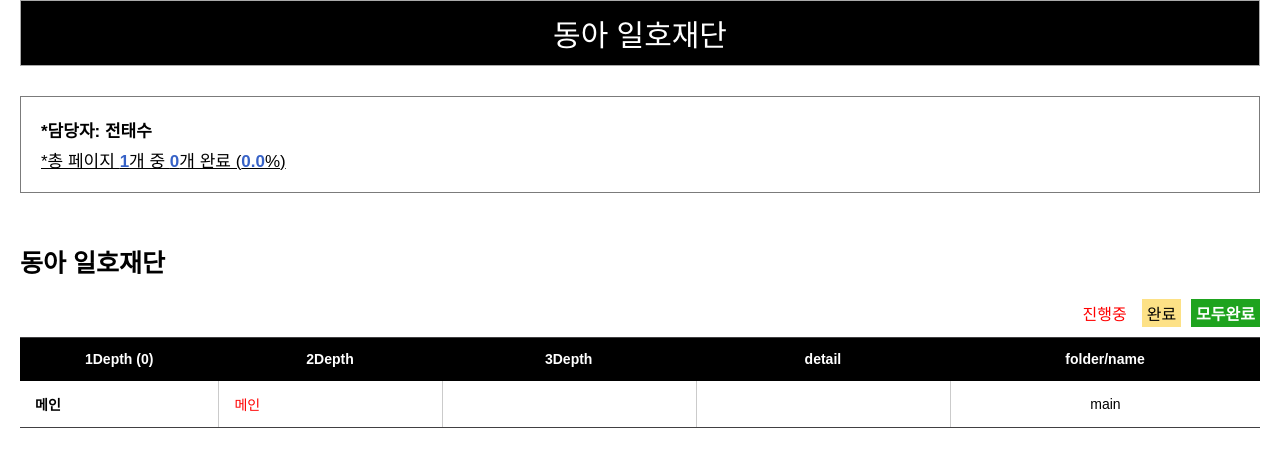
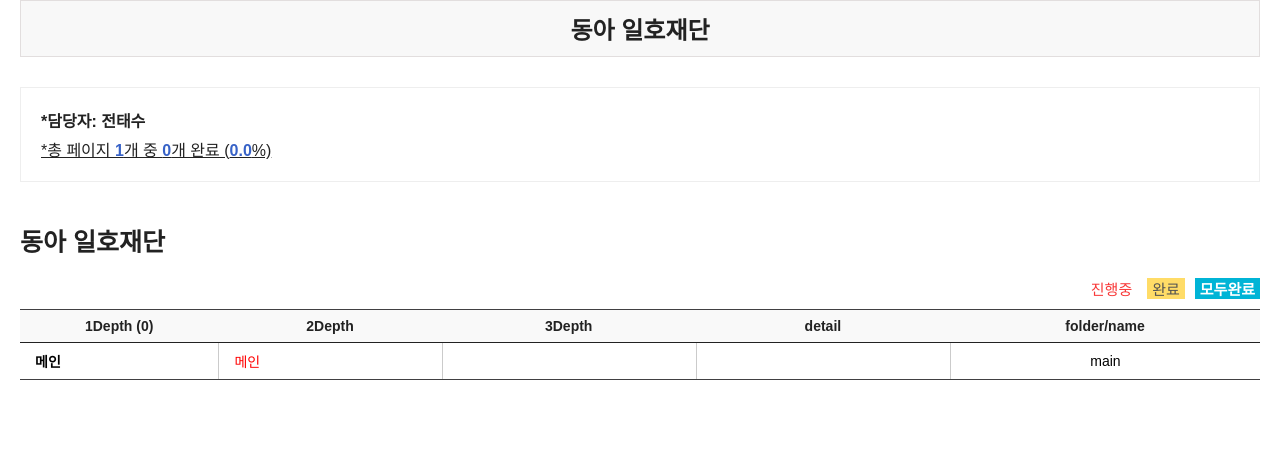
Before and after one commit to jeontaesu1/gulp_test, a website: page src/html/index.html in a window 1280 px wide. Drawn offline with nearby package versions, Linux system fonts and the light colour scheme; files that its build step writes are made by us from their sources.

Commit message:
인덱스 스타일 수정

```diff
--- a/src/html/index.html
+++ b/src/html/index.html
@@ -8,7 +8,7 @@
   <title>마크업</title>
   <link rel="stylesheet" href="./markup/markup.css" />
 
-  <script src="https://code.jquery.com/jquery-3.3.1.min.js"></script>
+  <script src="https://code.jquery.com/jquery-3.7.1.min.js"></script>
   <script src="./markup/markup.js"></script>
 
 
--- a/src/markup/markup.css
+++ b/src/markup/markup.css
@@ -185,8 +185,9 @@
 .notice {
   margin-top: 30px;
   padding: 20px;
-  border: 1px solid #7b7b7b;
-  font-size: 17px;
+  border: 1px solid #eee;
+  font-size: 16px;
+  color: #222;
 }
 
 .notice p+p {
@@ -208,23 +209,24 @@
 
 .state>* {
   margin-left: 10px;
-  padding: 2px 5px;
+  padding: 0 5px;
   display: inline-block;
+  font-size: 15px;
 }
 
 .state .allEnd {
-  background-color: #1ea31e;
+  background-color: #00b4d6;
   color: #fff;
   font-weight: 600;
 }
 
 .state .ing {
-  color: red;
+  color: rgb(248, 55, 55);
 }
 
 .state .end {
-  background-color: rgb(253, 225, 134);
-  ;
+  background-color: rgb(255, 220, 103);
+  color: #525252
 }
 
 .urlList {
@@ -255,7 +257,7 @@
 .urlList>li {}
 
 .urlList>li+li {
-  border-top: 1px solid #000;
+  border-top: 1px solid #222;
 }
 
 li.head {
@@ -263,12 +265,12 @@
   table-layout: fixed;
   width: 100%;
   text-align: center;
-  background-color: #000;
-  color: #fff;
+  background-color: #f9f9f9;
+  color: #222;
 }
 
 li.head>* {
-  padding: 13px 15px;
+  padding: 8px 15px;
   display: table-cell;
   vertical-align: middle;
   font-weight: 700;
@@ -289,7 +291,7 @@
 }
 
 .sub>li>* {
-  padding: 13px 15px;
+  padding: 8px 15px;
   display: table-cell;
   vertical-align: middle;
 }
@@ -313,9 +315,10 @@
 }
 
 h2 {
-  margin-top: 50px;
+  margin-top: 40px;
   padding-bottom: 20px;
   font-size: 25px;
+  color: #222;
 }
 
 h3 {
@@ -333,12 +336,13 @@
 .tab-a a {
   padding: 10px 0;
   flex: 1;
-  font-size: 30px;
-  border: 1px solid #aaa;
+  font-size: 24px;
+  border: 1px solid #e2dede;
   color: #aaa;
 }
 
 a.on {
-  background-color: #000;
-  color: #fff;
+  background-color: #f8f8f8;
+  color: #222;
+  font-weight: bold;
 }
--- a/src/markup/markup.js
+++ b/src/markup/markup.js
@@ -2,97 +2,72 @@
     let target;
     const tabLinks = document.querySelectorAll('.tab-a a');
     const urlList = document.querySelector('.urlList');
-    const totalCntEl = document.getElementById('totalCnt');
-    const endCntEl = document.getElementById('endCnt');
-    const endCntPEl = document.getElementById('endCntP');
-    const depth1CntEl = document.getElementById('depth1Cnt');
+    const totalCnt = document.getElementById('totalCnt');
+    const endCnt = document.getElementById('endCnt');
+    const endCntP = document.getElementById('endCntP');
+    const depth1Cnt = document.getElementById('depth1Cnt');
 
     function handleTabClick(event) {
-        // Remove 'on' class from all tab links
         tabLinks.forEach((link) => link.classList.remove('on'));
-
-        // Add 'on' class to clicked tab
         event.target.classList.add('on');
 
-        // Remove existing list items except header
-        const existingItems = urlList.querySelectorAll('li:not(.head)');
-        existingItems.forEach((item) => item.remove());
+        document
+            .querySelectorAll('.urlList li:not(.head)')
+            .forEach((li) => li.remove());
 
-        // Select target list based on tab index
         target = event.target.index === 0 ? markupPcList : null;
-
         let pageCnt = 0;
+        let str = '';
 
         target.forEach((a) => {
-            const depth1 = Object.keys(a);
-            const obj = a[depth1];
-
-            const li = document.createElement('li');
-            const ul = document.createElement('ul');
-            ul.classList.add(`sub${depth1[0] === '공통' ? ' guide' : ''}`);
+            let depth1 = Object.keys(a)[0];
+            let obj = a[depth1];
+            str += `<li>`;
+            str += `<ul class="sub${depth1 === '공통' ? ' guide' : ''}">`;
 
             obj.forEach((item, i) => {
-                if (depth1[0] !== '공통') {
-                    pageCnt++;
-                }
-
-                const subLi = document.createElement('li');
-                subLi.className = item.state || '';
-
-                subLi.innerHTML = `
-          <div class="depth_1">${i === 0 ? depth1 : ''}</div>
-          <div class="depth_2">${item.depth2 || ''}</div>
-          <div class="depth_3">${item.depth3 || ''}</div>
-          <div class="info">${item.info || ''}</div>
-          <div class="fileName">
-            <a href="${
-                item.src === 'main'
-                    ? 'main/main.html'
-                    : `html/${item.src.split('?')[0]}.html${
-                          item.src.split('?')[1]
-                              ? '?' + item.src.split('?')[1]
-                              : ''
-                      }`
-            }" target="_blank">
-              ${item.src.split('?')[0]}
-            </a>
-          </div>
-        `;
-
-                ul.appendChild(subLi);
+                if (depth1 !== '공통') pageCnt++;
+                str += `<li class="${item.state || ''}">`;
+                str += `<div class="depth_1">${i === 0 ? depth1 : ''}</div>`;
+                str += `<div class="depth_2">${item.depth2 || ''}</div>`;
+                str += `<div class="depth_3">${item.depth3 || ''}</div>`;
+                str += `<div class="info">${item.info || ''}</div>`;
+                const [fileName, query] = item.src.split('?');
+                str += `<div class="fileName"><a href="${
+                    fileName === 'main' ? './main/' : './pages/'
+                }${fileName}.html${query ? `?${query}` : ''}" target="_blank">${fileName}</a></div>`;
+                str += `</li>`;
             });
-
-            li.appendChild(ul);
-            urlList.appendChild(li);
+            str += `</ul>`;
+            str += `</li>`;
         });
 
-        // Update counters
-        totalCntEl.innerHTML = pageCnt;
+        urlList.insertAdjacentHTML('beforeend', str);
+        totalCnt.textContent = pageCnt;
+        endCnt.textContent = document.querySelectorAll(
+            '.sub:not(.guide) .end',
+        ).length;
+        endCntP.textContent = (
+            (document.querySelectorAll('.sub:not(.guide) .end').length /
+                pageCnt) *
+            100
+        ).toFixed(1);
+        depth1Cnt.textContent = markupPcList.length - 1; // 공통 제외
 
-        const endItems = document.querySelectorAll('.sub:not(.guide) .end');
-        endCntEl.innerHTML = endItems.length;
-        endCntPEl.innerHTML = ((endItems.length / pageCnt) * 100).toFixed(1);
-
-        depth1CntEl.textContent = markupPcList.length - 1; // Exclude common
-
-        // Check for all ended sections
-        const subSections = document.querySelectorAll('.sub');
-        subSections.forEach((section) => {
-            const allListItems = section.querySelectorAll('li');
-            const endListItems = section.querySelectorAll('.end');
-
-            if (allListItems.length === endListItems.length) {
-                section.parentElement.classList.add('allEnd');
+        document.querySelectorAll('.sub').forEach((sub) => {
+            if (
+                sub.querySelectorAll('li').length ===
+                sub.querySelectorAll('.end').length
+            ) {
+                sub.parentElement.classList.add('allEnd');
             }
         });
     }
 
-    // Add click event listeners to tab links
     tabLinks.forEach((link, index) => {
-        link.index = index; // Add index property for easier access
+        link.index = index;
         link.addEventListener('click', handleTabClick);
     });
 
-    // Trigger first tab click on page load
     tabLinks[0].click();
 });
```
Also changed, not shown: src/html/include/head.html (+3 -3 lines), src/html/pages/sub01.html (added, +5 -0 lines), src/static/js/common.ui.js (added).
